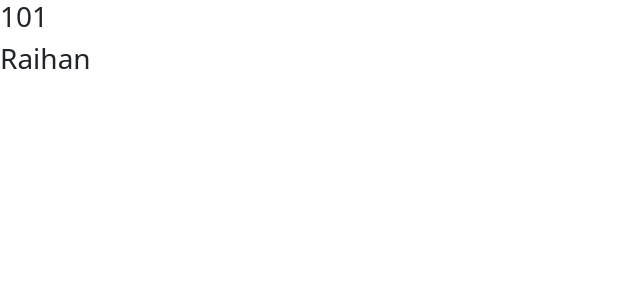
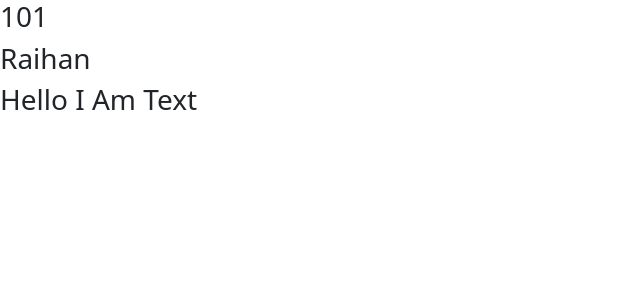
Before and after one commit to raihanraju007/React-Practice, a React (Create React App) app: page / in a window 1280 px wide. Shown: the top 300 px of the page, without its empty margins (0-640 px from the left). Built offline with nearby package versions, Linux system fonts and the light colour scheme.

Commit message:
useContext Hook

```diff
--- a/src/componant/PROP_DRILLING/Component1.js
+++ b/src/componant/PROP_DRILLING/Component1.js
@@ -1,12 +1,13 @@
 import React, { useState } from 'react'
 import Component2 from './Component2'
-
+import { UserContext } from './UserContext'
 const Component1 = () => {
     const [user, setUser] = useState({id: 101, name: "Raihan"})
+    const [text, setText] = useState("Hello I Am Text")
   return (
-    <div>
-        <Component2 user={user}/>
-    </div>
+    <UserContext.Provider value={{user, text}}>
+        <Component2 />
+    </UserContext.Provider>
   )
 }
 
--- a/src/componant/PROP_DRILLING/Component2.js
+++ b/src/componant/PROP_DRILLING/Component2.js
@@ -1,10 +1,10 @@
 import React from 'react'
 import Component3 from './Component3'
 
-const Component2 = ({user}) => {
+const Component2 = () => {
   return (
     <div>
-      <Component3 user={user}/>
+      <Component3 />
     </div>
   )
 }
--- a/src/componant/PROP_DRILLING/Component3.js
+++ b/src/componant/PROP_DRILLING/Component3.js
@@ -1,10 +1,10 @@
 import React from 'react'
 import Component4 from './Component4'
 
-const Component3 = ({user}) => {
+const Component3 = () => {
   return (
     <div>
-      <Component4 user={user}/>
+      <Component4 />
     </div>
   )
 }
--- a/src/componant/PROP_DRILLING/Component4.js
+++ b/src/componant/PROP_DRILLING/Component4.js
@@ -1,10 +1,15 @@
-import React from 'react'
+import React, { useContext } from 'react'
+import { UserContext } from './UserContext'
 
-const Component4 = ({user}) => {
+
+const Component4 = () => {
+  const {user,text} = useContext(UserContext);
+
   return (
     <div>
       <h3>{user.id}</h3>
       <h3>{user.name}</h3>
+      <h3>{text}</h3>
     </div>
   )
 }
--- /dev/null
+++ b/src/componant/PROP_DRILLING/UserContext.js
@@ -0,0 +1,2 @@
+import React from "react";
+export const UserContext = React.createContext();
```
